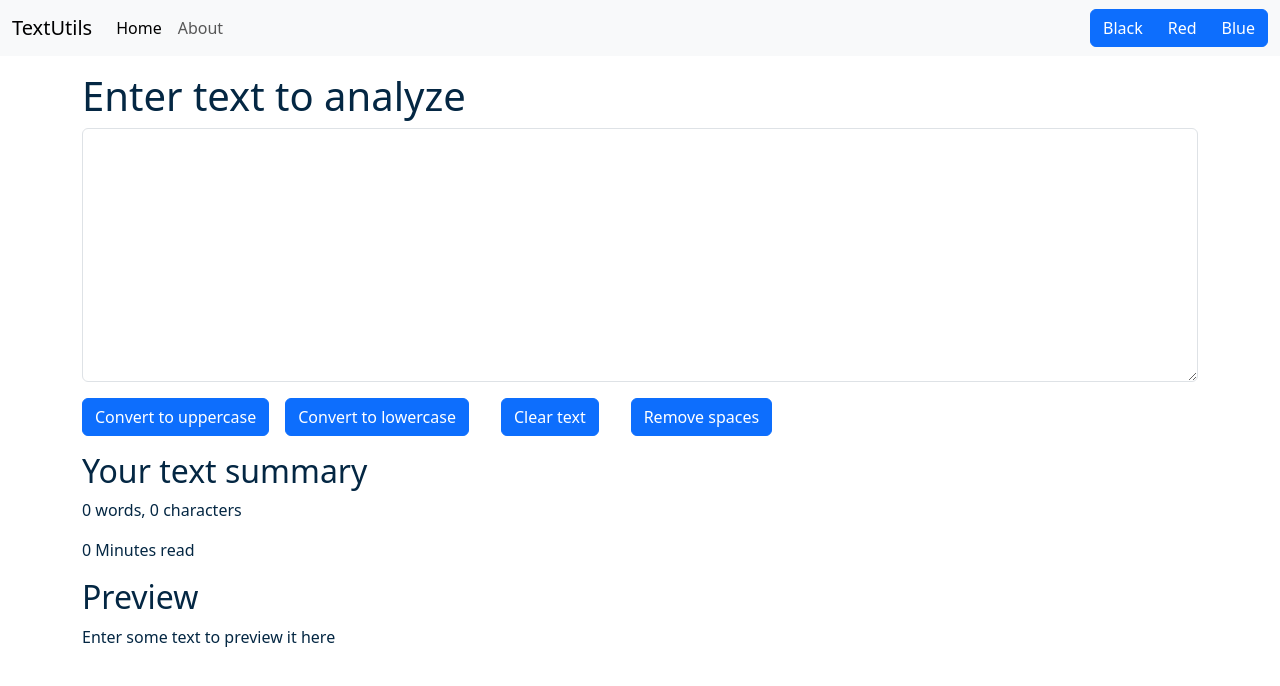
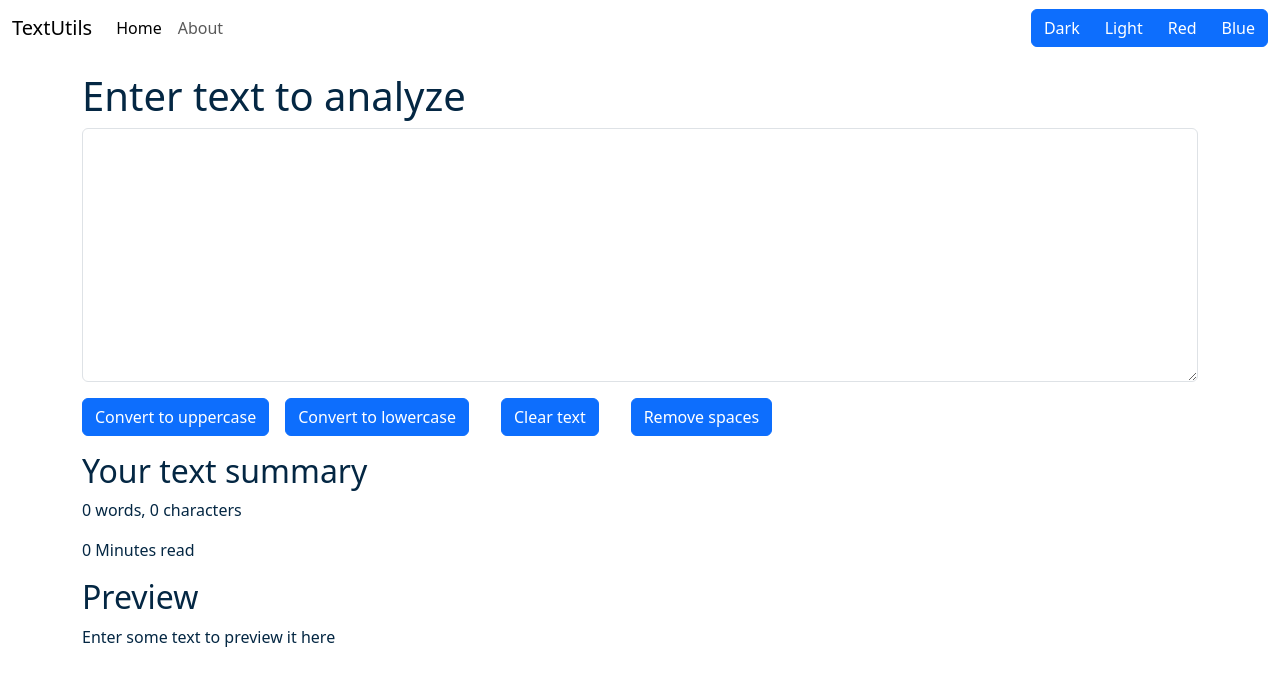
Before and after one commit to iamvivekmane/react, a React (Vite) app in the folder Day 04/vite-project/: page / in a window 1280 px wide. Shown: the top 686 px of the page. Built offline with nearby package versions, Linux system fonts and the light colour scheme.

Commit message:
Implemented theme buttons functionality

```diff
--- a/Day 04/vite-project/src/App.jsx
+++ b/Day 04/vite-project/src/App.jsx
@@ -38,13 +38,12 @@ function App() {
 
 
 
-  // const toggleMode = (mode) => {
-  //   // setMode(selectedMode);
-  //   showAlert('success', 'Dark mode has been enabled');
-  //   console.log("clickieeed");
-
-  //   document.body.style.backgroundColor = mode
-  // }
+  const toggleMode = (mode) => {
+    // setMode(selectedMode);
+    showAlert('success', 'Dark mode has been enabled');
+    console.log("clickieeed");
+    document.body.style.backgroundColor = mode
+  }
 
 
 
@@ -56,7 +55,7 @@ function App() {
 
   return (
     <>
-      <Navbar title="TextUtils" aboutText="About" mode={mode} />
+      <Navbar title="TextUtils" aboutText="About" toggleMode={toggleMode} />
       <Alert alert={alert} />
       <TextForm heading="Enter text to analyze" mode={mode} showAlert={showAlert} />
       {/* <About /> */}
--- a/Day 04/vite-project/src/Components/Navbar.jsx
+++ b/Day 04/vite-project/src/Components/Navbar.jsx
@@ -7,7 +7,13 @@ const capitalize = (word) => {
     return lower.charAt(0).toUpperCase() + lower.slice(1);
 }
 
+
+
+
 const Navbar = (props) => {
+    const setMode = (mode) => {
+        props.toggleMode(mode);
+    }
     return (
         <nav className={`navbar navbar-expand-lg navbar-${props.mode} bg-${props.mode}`} >
             <div className="container-fluid">
@@ -30,9 +36,11 @@ const Navbar = (props) => {
                     </div> */}
 
                     <div className="btn-group" role="group" aria-label="Basic example">
-                        <button type="button" class="btn btn-primary" onClick={() => document.body.style.backgroundColor = 'black'} >Black</button>
-                        <button type="button" class="btn btn-primary" onClick={() => document.body.style.backgroundColor = 'red'}  >Red</button>
-                        <button type="button" class="btn btn-primary" onClick={() => document.body.style.backgroundColor = 'blue'} >Blue</button>
+                        <button type="button" class="btn btn-primary" onClick={() => setMode('black')} >Dark</button>
+                        <button type="button" class="btn btn-primary" onClick={() => setMode('white')} >Light</button>
+                        <button type="button" class="btn btn-primary" onClick={() => setMode('red')} >Red</button>
+                        <button type="button" class="btn btn-primary" onClick={() => setMode('blue')} >Blue</button>
+
                     </div>
                 </div>
             </div>
```
